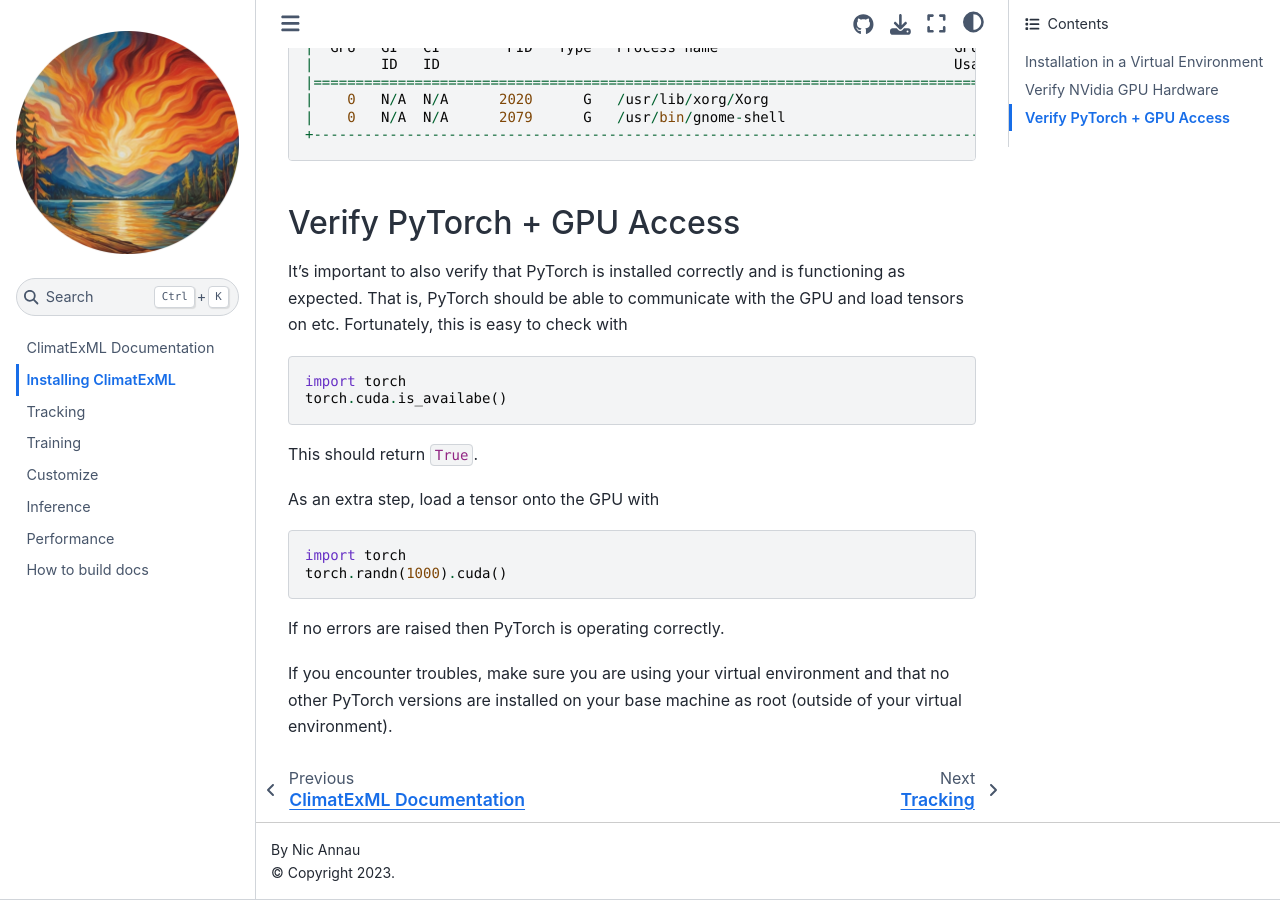
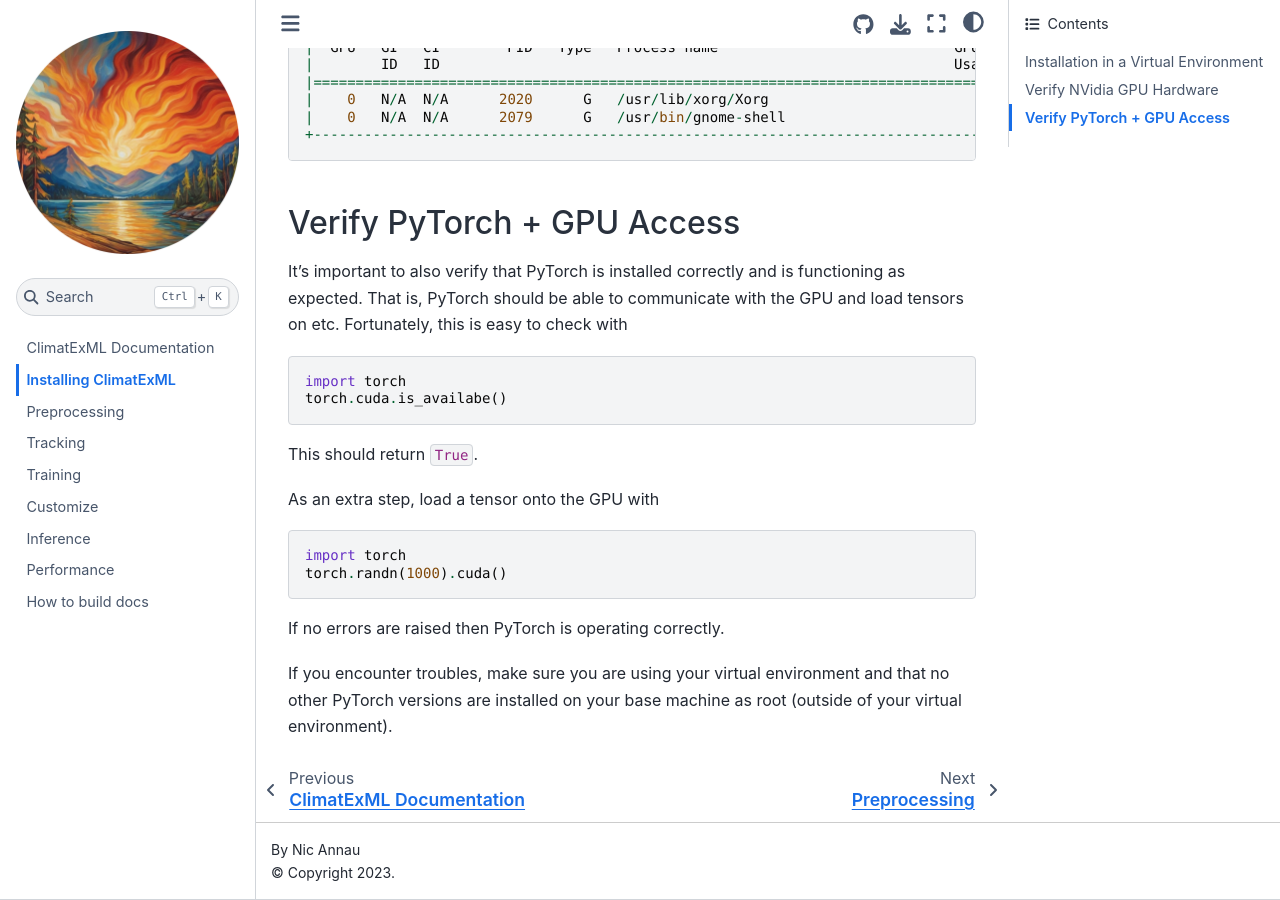
Before and after one commit to nannau/ClimatExML, a Jupyter Book: the page built from docs/installing.md, in a window 1280 px wide and 900 px high, scrolled down 1458 px. Built offline with Jupyter Book 1.0.4 settings and Sphinx 7.4.7 and the Sphinx Book theme 1.1.4, drawn with Linux system fonts in a browser that asks for light colours.

Commit message:
docs: add preprocessing to toc

```diff
--- a/docs/_toc.yml
+++ b/docs/_toc.yml
@@ -5,6 +5,7 @@
 root: intro
 chapters:
 - file: installing
+- file: preprocessing
 - file: tracking
 - file: training
 - file: customizing
```
